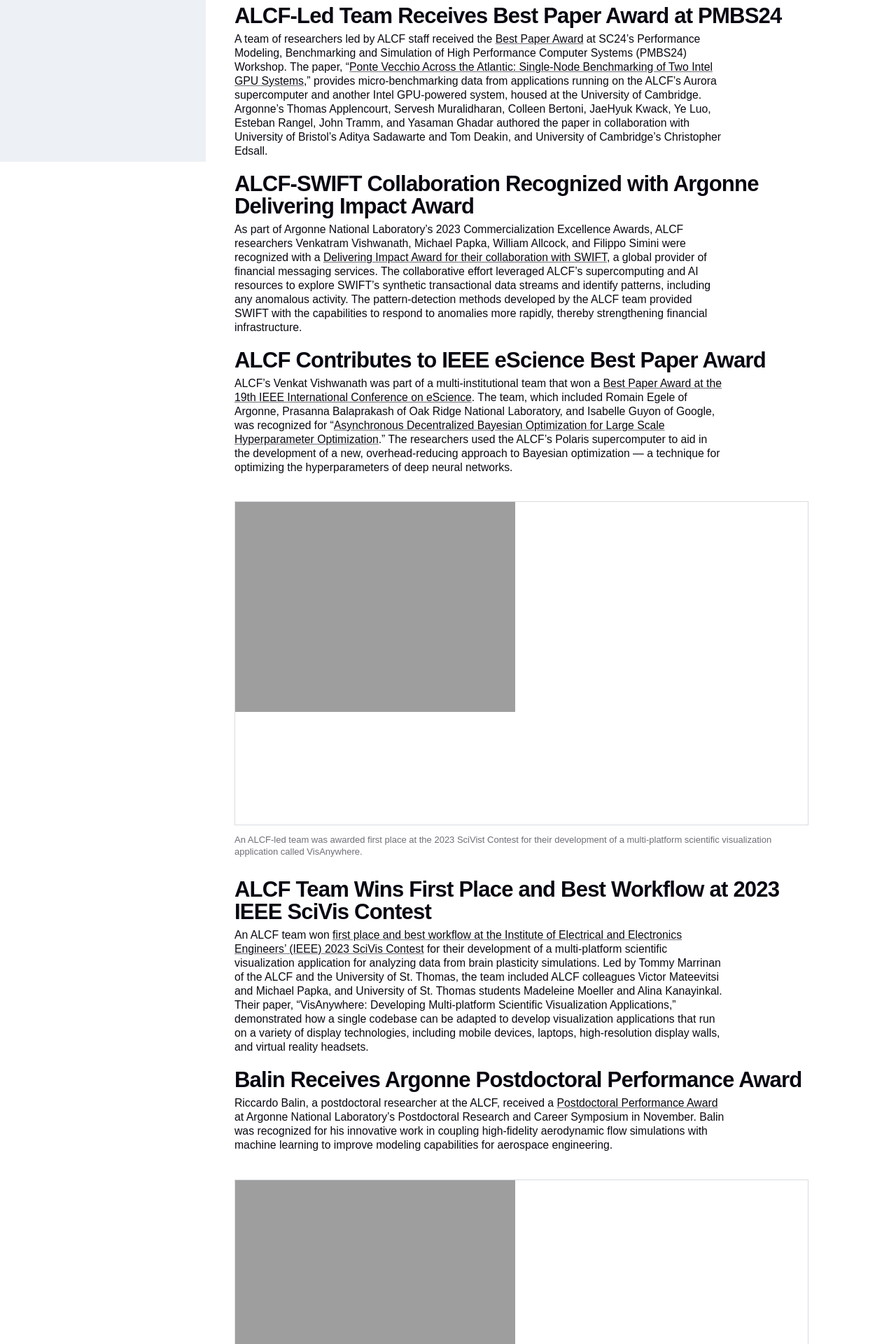
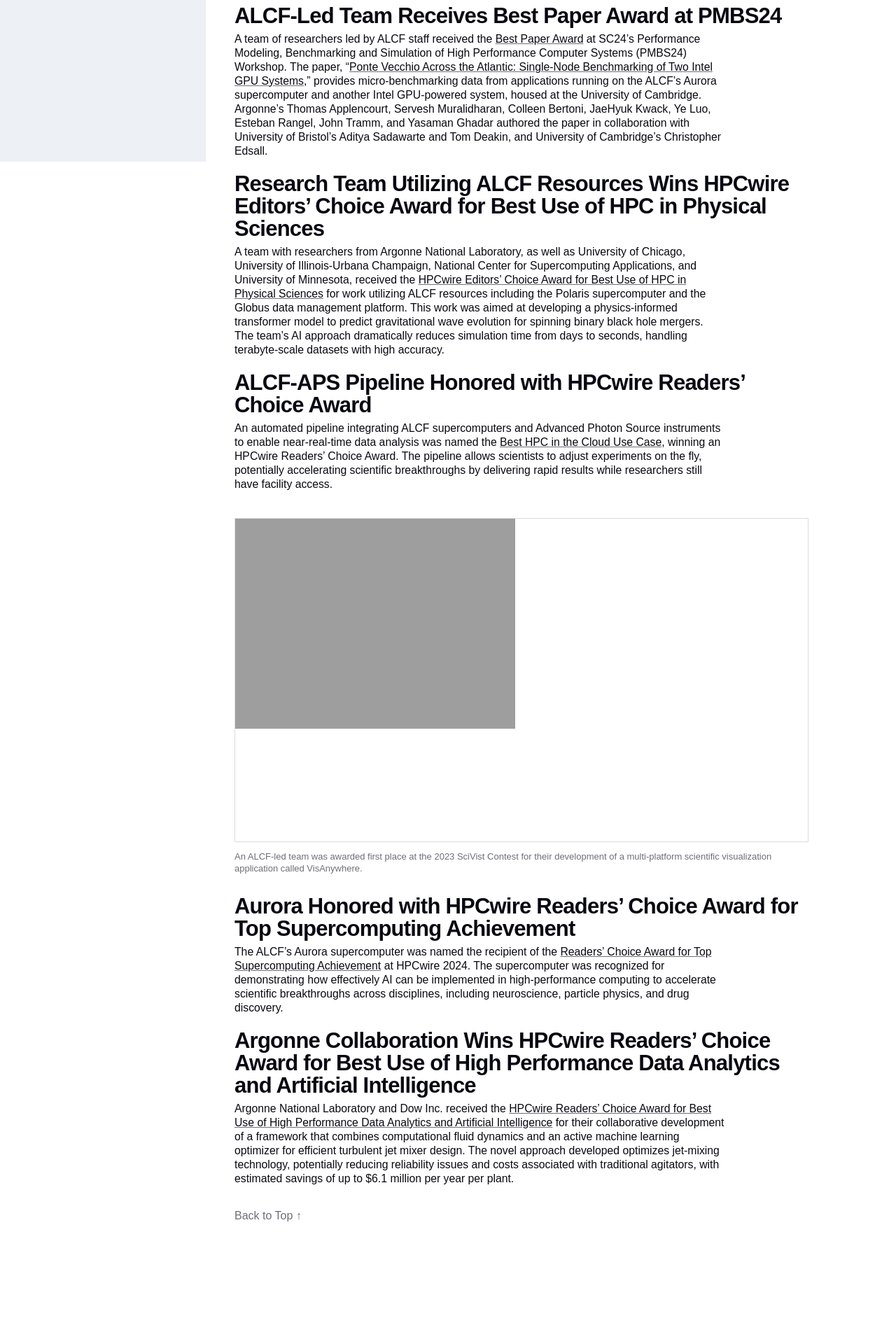
Before and after one commit to argonne-lcf/AR2024, a Jekyll site: the page built from 04_expertise-and-resources/staff-news.md, in a window 1280 px wide. Shown: the part 1113-3033 px from the top of the page at 70% size. Built offline with Jekyll 4.4.1, drawn with Linux system fonts in a browser that asks for light colours; some web fonts are replaced; some of the changed text lies outside the part shown.

Commit message:
Update staff-news.md
rest of text inserted

```diff
--- a/04_expertise-and-resources/staff-news.md
+++ b/04_expertise-and-resources/staff-news.md
@@ -19,12 +19,13 @@
 A team of researchers led by ALCF staff received the [Best Paper Award](https://www.alcf.anl.gov/news/alcf-teams-receive-best-paper-awards-sc24-workshops) at SC24’s Performance Modeling, Benchmarking and Simulation of High Performance Computer Systems (PMBS24) Workshop. The paper, “[Ponte Vecchio Across the Atlantic: Single-Node Benchmarking of Two Intel GPU Systems](https://doi.org/10.1109/SCW63240.2024.00184),” provides micro-benchmarking data from applications running on the ALCF’s Aurora supercomputer and another Intel GPU-powered system, housed at the University of Cambridge. Argonne’s Thomas Applencourt, Servesh Muralidharan, Colleen Bertoni, JaeHyuk Kwack, Ye Luo, Esteban Rangel, John Tramm, and Yasaman Ghadar authored the paper in collaboration with University of Bristol’s Aditya Sadawarte and Tom Deakin, and University of Cambridge’s Christopher Edsall.
 
 
-# ALCF-SWIFT Collaboration Recognized with Argonne Delivering Impact Award
+# Research Team Utilizing ALCF Resources Wins HPCwire Editors’ Choice Award for Best Use of HPC in Physical Sciences
 
-As part of Argonne National Laboratory's 2023 Commercialization Excellence Awards, ALCF researchers Venkatram Vishwanath, Michael Papka, William Allcock, and Filippo Simini were recognized with a [Delivering Impact Award for their collaboration with SWIFT](https://www.alcf.anl.gov/news/alcf-researchers-receive-argonne-commercialization-excellence-award-swift-collaboration), a global provider of financial messaging services. The collaborative effort leveraged ALCF’s supercomputing and AI resources to explore SWIFT’s synthetic transactional data streams and identify patterns, including any anomalous activity. The pattern-detection methods developed by the ALCF team provided SWIFT with the capabilities to respond to anomalies more rapidly, thereby strengthening financial infrastructure.
+A team with researchers from Argonne National Laboratory, as well as University of Chicago, University of Illinois-Urbana Champaign, National Center for Supercomputing Applications, and University of Minnesota, received the [HPCwire Editors’ Choice Award for Best Use of HPC in Physical Sciences](https://www.hpcwire.com/2024-readers-editors-choice-best-use-of-hpc-in-physical-sciences/) for work utilizing ALCF resources including the Polaris supercomputer and the Globus data management platform. This work was aimed at developing a physics-informed transformer model to predict gravitational wave evolution for spinning binary black hole mergers. The team’s AI approach dramatically reduces simulation time from days to seconds, handling terabyte-scale datasets with high accuracy.
 
-# ALCF Contributes to IEEE eScience Best Paper Award
-ALCF’s Venkat Vishwanath was part of a multi-institutional team that won a [Best Paper Award at the 19th IEEE International Conference on eScience](https://www.alcf.anl.gov/news/research-coauthored-alcf-and-olcf-staff-receives-ieee-escience-best-paper-award). The team, which included Romain Egele of Argonne, Prasanna Balaprakash of Oak Ridge National Laboratory, and Isabelle Guyon of Google, was recognized for “[Asynchronous Decentralized Bayesian Optimization for Large Scale Hyperparameter Optimization](https://www.computer.org/csdl/proceedings-article/e-science/2023/10254839/1QJggWpUblK).” The researchers used the ALCF’s Polaris supercomputer to aid in the development of a new, overhead-reducing approach to Bayesian optimization — a technique for optimizing the hyperparameters of deep neural networks.
+# ALCF-APS Pipeline Honored with HPCwire Readers’ Choice Award
+
+An automated pipeline integrating ALCF supercomputers and Advanced Photon Source instruments to enable near-real-time data analysis was named the [Best HPC in the Cloud Use Case](https://www.hpcwire.com/2024-readers-editors-choice-best-use-of-hpc-in-the-cloud-use-case/), winning an HPCwire Readers’ Choice Award. The pipeline allows scientists to adjust experiments on the fly, potentially accelerating scientific breakthroughs by delivering rapid results while researchers still have facility access.
 
 
 {% include media-img.html
@@ -32,27 +33,10 @@
    caption= "An ALCF-led team was awarded first place at the 2023 SciVist Contest for their development of a multi-platform scientific visualization application called VisAnywhere."
 %}
 
-# ALCF Team Wins First Place and Best Workflow at 2023 IEEE SciVis Contest
+# Aurora Honored with HPCwire Readers’ Choice Award for Top Supercomputing Achievement
 
-An ALCF team won [first place and best workflow at the Institute of Electrical and Electronics Engineers’ (IEEE) 2023 SciVis Contest](https://www.alcf.anl.gov/news/alcf-team-wins-first-place-and-best-workflow-2023-ieee-scivis-contest) for their development of a multi-platform scientific visualization application for analyzing data from brain plasticity simulations. Led by Tommy Marrinan of the ALCF and the University of St. Thomas, the team included ALCF colleagues Victor Mateevitsi and Michael Papka, and University of St. Thomas students Madeleine Moeller and Alina Kanayinkal. Their paper, “VisAnywhere: Developing Multi-platform Scientific Visualization Applications,” demonstrated how a single codebase can be adapted to develop visualization applications that run on a variety of display technologies, including mobile devices, laptops, high-resolution display walls, and virtual reality headsets.
+The ALCF’s Aurora supercomputer was named the recipient of the [Readers’ Choice Award for Top Supercomputing Achievement](https://www.hpcwire.com/2024-readers-editors-choice-top-supercomputing-achievement/) at HPCwire 2024. The supercomputer was recognized for demonstrating how effectively AI can be implemented in high-performance computing to accelerate scientific breakthroughs across disciplines, including neuroscience, particle physics, and drug discovery.
 
-# Balin Receives Argonne Postdoctoral Performance Award
+# Argonne Collaboration Wins HPCwire Readers’ Choice Award for Best Use of High Performance Data Analytics and Artificial Intelligence
 
-Riccardo Balin, a postdoctoral researcher at the ALCF, received a [Postdoctoral Performance Award](https://www.alcf.anl.gov/news/10-researchers-receive-argonne-postdoctoral-performance-awards) at Argonne National Laboratory's Postdoctoral Research and Career Symposium in November. Balin was recognized for his innovative work in coupling high-fidelity aerodynamic flow simulations with machine learning to improve modeling capabilities for aerospace engineering.
-
-{% include media-img.html
-   source= "ISAV2023-bestpaper_1600x900.jpg"
-   caption= "A team led by ALCF researchers received the Best Paper Award at the 2023 ISAV Workshop at SC23."
-%}
-
-# ALCF Team Receives Best Paper Award at ISAV 2023 Workshop
-
-An ALCF-led team was recognized with the [Best Paper Award at the 2023 In Situ Infrastructures for Enabling Extreme-scale Analysis and Visualization (ISAV) Workshop](https://www.alcf.anl.gov/news/alcf-team-wins-best-paper-award-isav-2023-workshop) at the SC23 conference. Led by ALCF’s Victor Mateevitsi, the team included ALCF colleagues Joseph Insley, Michael Papka, Saumil Patel, and Silvio Rizzi; Nicola Ferrier, Paul Fischer, Yu-Hsiang Lan, and Misun Min of Argonne; and Mathis Bode, Jens Henrik Göbbert, and Jonathan Windgassen of the Jülich Supercomputing Centre (JSC) in Germany. Their paper, “[Scaling Computational Fluid Dynamics: In Situ Visualization of NekRS using SENSEI](https://dl.acm.org/doi/abs/10.1145/3624062.3624159),” detailed efforts to equip the NekRS computational fluid dynamics code with in situ analysis and visualization capabilities.
-
-# Argonne Team Receives Best Paper at XLOOP 2023 Workshop
-
-ALCF's Benoit Côté was part of an Argonne team awarded [Best Paper at the annual Workshop on Extreme-Scale Experiment-in-the-Loop Computing (XLOOP)](https://www.alcf.anl.gov/news/argonne-team-demonstrates-rapid-cross-facility-data-processing) at the SC23 conference. The team, which also included Argonne's Michael Prince, Doğa Gürsoy, Dina Sheyfer, Ryan Chard, Hannah Paraga, Barbara Frosik, Jon Tischler and Nicholas Schwarz, was recognized for their paper, "[Demonstrating Cross-Facility Data Processing at Scale With Laue Microdiffraction](https://dl.acm.org/doi/10.1145/3624062.3624613)." Using a fully automated pipeline between the ALCF and Argonne's Advanced Photon Source, the team leveraged ALCF's Polaris supercomputer to reconstruct data obtained from a Laue microdiffraction experiment, returning reconstructed scans to the APS within 15 minutes.
-
-# Papka Named ACM Distinguished Member
-
-ALCF Director Michael Papka was named a [2023 Distinguished Member of the Association for Computing Machinery (ACM)](https://www.acm.org/media-center/2024/january/distinguished-members-2023). Papka was recognized for his contributions in virtual reality, collaborative environments, scientific visualization, as well as research and operations in high-performance computing.
+Argonne National Laboratory and Dow Inc. received the [HPCwire Readers’ Choice Award for Best Use of High Performance Data Analytics and Artificial Intelligence](https://www.hpcwire.com/2024-readers-editors-choice-best-use-of-high-performance-data-analytics-ai/) for their collaborative development of a framework that combines computational fluid dynamics and an active machine learning optimizer for efficient turbulent jet mixer design. The novel approach developed optimizes jet-mixing technology, potentially reducing reliability issues and costs associated with traditional agitators, with estimated savings of up to $6.1 million per year per plant.
```
